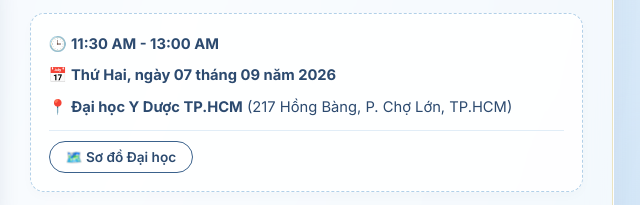
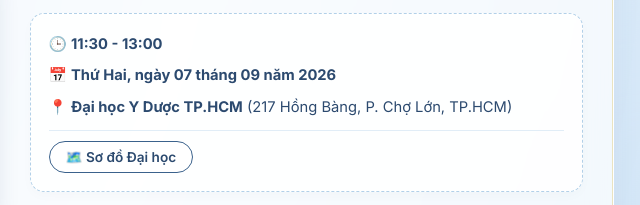
Before and after one commit to ngothanhnhu2712002-design/My-graduation-2026, a plain HTML site: page index.html in a window 1280 px wide. Shown: the part 223-428 px from the top of the page, 464-1104 px from the left. Drawn offline with Linux system fonts and the light colour scheme.

Commit message:
Add files via upload

```diff
--- a/index.html
+++ b/index.html
@@ -51,7 +51,7 @@
                 <h2>Ngô Thanh Như</h2>
 
                 <div class="quick-info">
-                    <p>🕒 <strong>11:30 AM - 13:00 AM</strong></p>
+                    <p>🕒 <strong> 11:30 - 13:00 </strong></p>
                     <p>📅 <strong data-vi="Thứ Hai, ngày 07 tháng 09 năm 2026" data-en="Monday, September 07, 2026">Thứ Hai, ngày 07 tháng 09 năm 2026</strong></p>
                     <p>📍 <strong data-vi="Đại học Y Dược TP.HCM" data-en="University of Medicine and Pharmacy at HCMC">Đại học Y Dược TP.HCM</strong> <span data-vi="(217 Hồng Bàng, P. Chợ Lớn, TP.HCM)" data-en="(217 Hong Bang, Cho Lon Ward, HCMC)">(217 Hồng Bàng, P. Chợ Lớn, TP.HCM)</span></p>
 
```
